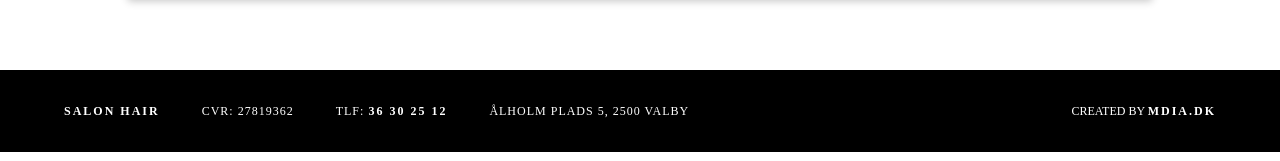
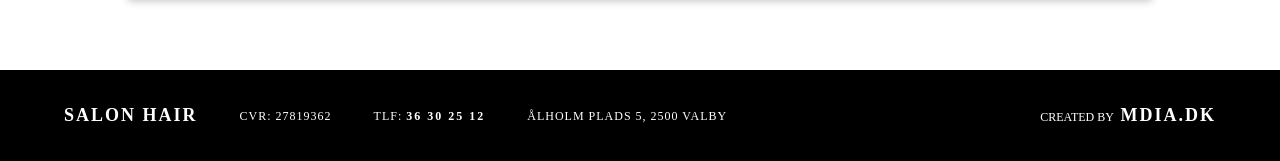
Before and after one commit to kgni/salonhair-valby, a plain HTML site: page index.html in a window 1280 px wide. Shown: the part 3825-3986 px from the top of the page. Drawn offline with nearby package versions, Linux system fonts and the light colour scheme; a web font is replaced by a local one.

Commit message:
modify footer text

```diff
--- a/css/style.scss
+++ b/css/style.scss
@@ -498,9 +498,18 @@ main {
 			display: flex;
 			gap: 4.2rem;
 			letter-spacing: 1px;
+			align-items: center;
 			.company-name {
 				font-weight: 900;
+				font-size: 1.8rem;
 			}
+		}
+	}
+
+	.created-by {
+		a:link {
+			margin-left: 4px;
+			font-size: 1.8rem;
 		}
 	}
 }
```
Also changed, not shown: css/style.css, 1 other file.
